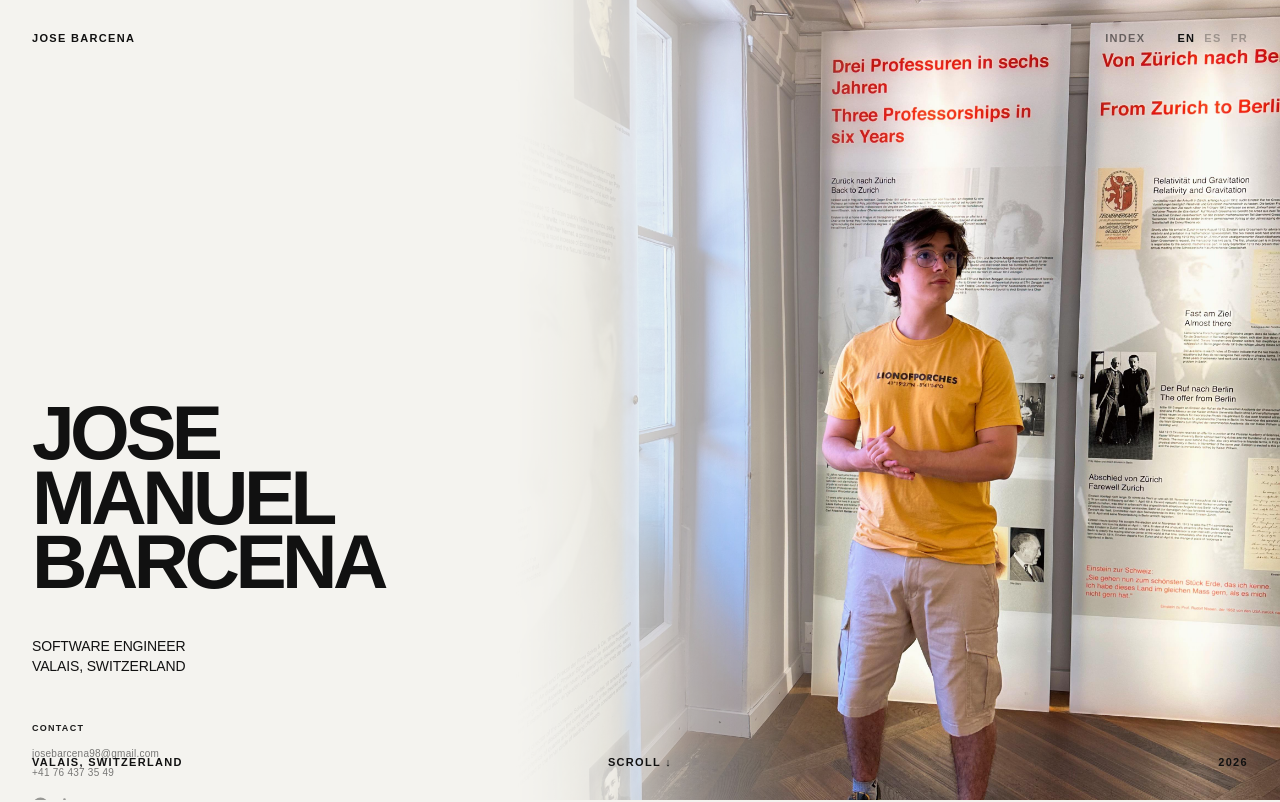
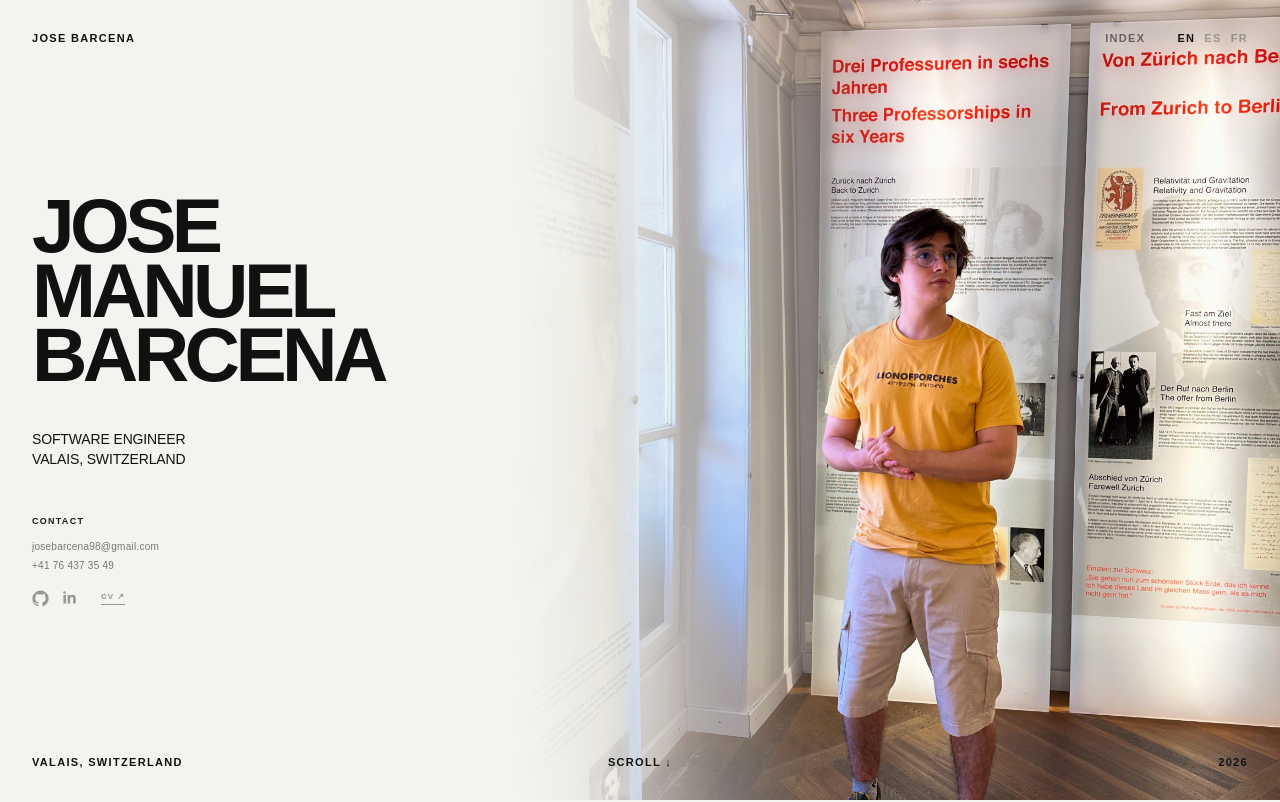
Before and after one commit to Josebarcena/PersonalPage, a React (Vite) app: page / in a window 1280 px wide. Shown: the top 802 px of the page. Built offline with nearby package versions, Linux system fonts and the light colour scheme.

Commit message:
fix: smooth scrolling

```diff
--- /dev/null
+++ b/src/components/SmoothScroll.tsx
@@ -0,0 +1,35 @@
+import {
+    useScroll,
+    useSpring,
+    type MotionValue,
+    type UseScrollOptions,
+} from "motion/react";
+
+import type { RefObject } from "react";
+
+interface UseSmoothScrollProgressOptions {
+    target: RefObject<HTMLElement | null>;
+    offset?: UseScrollOptions["offset"];
+    stiffness?: number;
+    damping?: number;
+    mass?: number;
+}
+
+export function useSmoothScrollProgress({
+                                            target,
+                                            offset = ["start start", "end end"],
+                                            stiffness = 400,
+                                            damping = 50,
+                                            mass = 0.1,
+                                        }: UseSmoothScrollProgressOptions): MotionValue<number> {
+    const { scrollYProgress } = useScroll({
+        target,
+        offset,
+    });
+
+    return useSpring(scrollYProgress, {
+        stiffness,
+        damping,
+        mass,
+    });
+}
--- a/src/sections/Hero.tsx
+++ b/src/sections/Hero.tsx
@@ -1,16 +1,22 @@
-import { motion, useScroll, useTransform } from "motion/react";
+import {
+    motion,
+    useTransform,
+} from "motion/react";
+
 import { useRef } from "react";
 
 import type { Language, SiteContent } from "../content/types";
 import HeroContact from "../components/HeroContact.tsx";
+import { useSmoothScrollProgress } from "../components/SmoothScroll";
+
 
 interface HeroProps {
     content: SiteContent;
     language: Language;
     setLanguage: (language: Language) => void;
-
     openMenu: () => void;
 }
+
 
 export default function Hero({
                                  content,
@@ -21,43 +27,31 @@ export default function Hero({
 
     const heroRef = useRef<HTMLElement>(null);
 
-    const { scrollYProgress } = useScroll({
+    const scrollProgress = useSmoothScrollProgress({
         target: heroRef,
         offset: ["start start", "end start"],
     });
 
     const contentOpacity = useTransform(
-        scrollYProgress,
-        [0, 0.35],
+        scrollProgress,
+        [0, 0.30],
         [1, 0]
     );
 
-    const contentY = useTransform(
-        scrollYProgress,
-        [0, 0.4],
-        [0, -80]
-    );
-
     const portraitScale = useTransform(
-        scrollYProgress,
+        scrollProgress,
         [0, 0.65],
-        [1, 1.08]
-    );
-
-    const portraitX = useTransform(
-        scrollYProgress,
-        [0, 0.65],
-        ["0%", "10%"]
+        [1, 1.03]
     );
 
     const portraitOpacity = useTransform(
-        scrollYProgress,
-        [0.45, 0.8],
+        scrollProgress,
+        [0.42, 0.72],
         [1, 0]
     );
 
     const chromeOpacity = useTransform(
-        scrollYProgress,
+        scrollProgress,
         [0, 0.25],
         [1, 0]
     );
@@ -67,15 +61,14 @@ export default function Hero({
             ref={heroRef}
             className="hero"
         >
-
             <div className="hero__sticky">
 
                 <motion.div
                     className="hero__portrait"
                     style={{
                         scale: portraitScale,
-                        x: portraitX,
                         opacity: portraitOpacity,
+                        willChange: "transform, opacity",
                     }}
                 >
                     <img
@@ -89,9 +82,9 @@ export default function Hero({
                     className="hero__header"
                     style={{
                         opacity: chromeOpacity,
+                        willChange: "opacity",
                     }}
                 >
-
                     <span>JOSE BARCENA</span>
 
                     <div className="hero__top-right">
@@ -101,8 +94,8 @@ export default function Hero({
                         >
                             INDEX
                         </button>
+
                         <nav className="language-selector">
-
                             {(["en", "es", "fr"] as Language[]).map((lang) => (
                                 <button
                                     key={lang}
@@ -116,11 +109,8 @@ export default function Hero({
                                     {lang.toUpperCase()}
                                 </button>
                             ))}
-
                         </nav>
-
                     </div>
-
                 </motion.header>
 
 
@@ -128,10 +118,9 @@ export default function Hero({
                     className="hero__content"
                     style={{
                         opacity: contentOpacity,
-                        y: contentY,
+                        willChange: "opacity",
                     }}
                 >
-
                     <h1 className="hero__title">
                         JOSE
                         <br />
@@ -149,7 +138,6 @@ export default function Hero({
                     </div>
 
                     <HeroContact />
-
                 </motion.div>
 
 
@@ -157,9 +145,9 @@ export default function Hero({
                     className="hero__footer"
                     style={{
                         opacity: chromeOpacity,
+                        willChange: "opacity",
                     }}
                 >
-
                     <span>
                         {content.hero.location}
                     </span>
@@ -169,11 +157,9 @@ export default function Hero({
                     </span>
 
                     <span>2026</span>
-
                 </motion.footer>
 
             </div>
-
         </section>
     );
 }
--- a/src/sections/Story.tsx
+++ b/src/sections/Story.tsx
@@ -1,87 +1,87 @@
 import {
     motion,
-    useScroll,
     useTransform,
 } from "motion/react";
 
 import { useRef } from "react";
 
 import type { SiteContent } from "../content/types";
+import { useSmoothScrollProgress } from "../components/SmoothScroll.tsx";
 
 
 interface StoryProps {
     content: SiteContent;
 }
 
-
 export default function Story({ content }: StoryProps) {
     const storyRef = useRef<HTMLElement>(null);
-    const { scrollYProgress } = useScroll({
+
+    const scrollProgress = useSmoothScrollProgress({
         target: storyRef,
-        offset: ["start start", "end end"],
     });
 
     const backgroundOpacity = useTransform(
-        scrollYProgress,
+        scrollProgress,
         [0, 0.10, 0.30, 0.44, 0.54, 0.88, 1],
         [0.15, 0.62, 0.40, 0.20, 0.42, 0.36, 0.32]
     );
 
     const backgroundScale = useTransform(
-        scrollYProgress,
+        scrollProgress,
         [0, 1],
         [1.08, 1]
     );
 
     const indexOpacity = useTransform(
-        scrollYProgress,
+        scrollProgress,
         [0, 0.12],
         [0, 1]
     );
 
     const locationOpacity = useTransform(
-        scrollYProgress,
+        scrollProgress,
         [0, 0.06, 0.18, 0.24],
         [0, 1, 1, 0]
     );
 
     const locationY = useTransform(
-        scrollYProgress,
+        scrollProgress,
         [0, 0.24],
         [80, -60]
     );
 
     const textOpacity = useTransform(
-        scrollYProgress,
+        scrollProgress,
         [0.25, 0.30, 0.39, 0.44],
         [0, 1, 1, 0]
     );
 
     const textY = useTransform(
-        scrollYProgress,
+        scrollProgress,
         [0.25, 0.44],
         [50, -50]
     );
 
     const curiosityOpacity = useTransform(
-        scrollYProgress,
+        scrollProgress,
         [0.45, 0.50, 0.58, 0.63],
         [0, 1, 1, 0]
     );
 
     const curiosityY = useTransform(
-        scrollYProgress,
+        scrollProgress,
         [0.45, 0.63],
         [80, -80]
     );
+
     const biographyOpacity = useTransform(
-        scrollYProgress,
+        scrollProgress,
         [0.64, 0.69, 0.90, 0.96],
         [0, 1, 1, 0]
     );
 
     const biographyY = useTransform(
-        scrollYProgress,
+        scrollProgress,
         [0.64, 0.69, 0.90, 0.96],
         [60, 0, 0, -60]
     );
@@ -92,13 +92,13 @@ export default function Story({ content }: StoryProps) {
             ref={storyRef}
             className="story"
         >
-
             <div className="story__sticky">
                 <motion.div
                     className="story__background"
                     style={{
                         opacity: backgroundOpacity,
                         scale: backgroundScale,
+                        willChange: "transform, opacity",
                     }}
                 >
                     <img
@@ -107,22 +107,25 @@ export default function Story({ content }: StoryProps) {
                         aria-hidden="true"
                     />
                 </motion.div>
+
                 <motion.span
                     className="story__index"
                     style={{
                         opacity: indexOpacity,
+                        willChange: "opacity",
                     }}
                 >
                     {content.story.section}
                 </motion.span>
+
                 <motion.div
                     className="story__location"
                     style={{
                         y: locationY,
                         opacity: locationOpacity,
+                        willChange: "transform, opacity",
                     }}
                 >
-
                     <h2>
                         {content.story.place}
                     </h2>
@@ -136,28 +139,27 @@ export default function Story({ content }: StoryProps) {
                         <br />
                         8.4115° W
                     </div>
+                </motion.div>
 
-                </motion.div>
                 <motion.div
                     className="story__text"
                     style={{
                         y: textY,
                         opacity: textOpacity,
+                        willChange: "transform, opacity",
                     }}
                 >
+                    <p>{content.story.born}</p>
+                    <p>{content.story.curiosity}</p>
+                </motion.div>
 
-                    <p>{content.story.born}</p>
-
-                    <p>{content.story.curiosity}</p>
-
-                </motion.div>
                 <div className="story__statement">
-
                     <motion.div
                         className="story__statement-content"
                         style={{
                             opacity: curiosityOpacity,
                             y: curiosityY,
+                            willChange: "transform, opacity",
                         }}
                     >
                         <span>{content.story.curiosityStatement.line1}</span>
@@ -166,12 +168,14 @@ export default function Story({ content }: StoryProps) {
                         <span>{content.story.curiosityStatement.line4}</span>
                     </motion.div>
                 </div>
+
                 <div className="story__biography-position">
                     <motion.div
                         className="story__biography"
                         style={{
                             opacity: biographyOpacity,
                             y: biographyY,
+                            willChange: "transform, opacity",
                         }}
                     >
                         <div className="story__biography-main">
@@ -181,21 +185,27 @@ export default function Story({ content }: StoryProps) {
                             <p>{content.story.biography.paragraph4}</p>
                             <p>{content.story.biography.paragraph5}</p>
                         </div>
+
                         <aside className="story__biography-notes">
                             <div className="story__note">
                                 <strong>ASOC</strong>
                                 <span>{content.story.biography.asoc}</span>
                             </div>
+
                             <div className="story__note">
                                 <strong>MENTOR</strong>
                                 <span>{content.story.biography.mentor}</span>
                             </div>
+
                             <div className="story__note">
                                 <strong>STUDENT COUNCIL</strong>
                                 <span>{content.story.biography.council}</span>
                             </div>
                         </aside>
-                        <p className="story__biography-closing">{content.story.biography.closing}</p>
+
+                        <p className="story__biography-closing">
+                            {content.story.biography.closing}
+                        </p>
                     </motion.div>
                 </div>
             </div>
--- a/src/sections/Switzerland.tsx
+++ b/src/sections/Switzerland.tsx
@@ -1,12 +1,12 @@
 import {
     motion,
-    useScroll,
     useTransform,
 } from "motion/react";
 
 import { useRef } from "react";
 
 import type { SiteContent } from "../content/types";
+import { useSmoothScrollProgress } from "../components/SmoothScroll.tsx";
 
 
 interface SwitzerlandProps {
@@ -20,61 +20,60 @@ export default function Switzerland({
 
     const sectionRef = useRef<HTMLElement>(null);
 
-    const { scrollYProgress } = useScroll({
+    const scrollProgress = useSmoothScrollProgress({
         target: sectionRef,
-        offset: ["start start", "end end"],
     });
 
     const backgroundOpacity = useTransform(
-        scrollYProgress,
+        scrollProgress,
         [0, 0.06, 0.90, 1],
         [1, 1, 1, 0.65]
     );
 
     const backgroundScale = useTransform(
-        scrollYProgress,
+        scrollProgress,
         [0, 1],
         [1.08, 1]
     );
 
     const locationOpacity = useTransform(
-        scrollYProgress,
+        scrollProgress,
         [0, 0.08, 0.24, 0.32],
         [0, 1, 1, 0]
     );
 
     const locationY = useTransform(
-        scrollYProgress,
+        scrollProgress,
         [0, 0.32],
         [80, -80]
     );
 
     const statementOpacity = useTransform(
-        scrollYProgress,
+        scrollProgress,
         [0.28, 0.36, 0.48, 0.56],
         [0, 1, 1, 0]
     );
 
     const statementY = useTransform(
-        scrollYProgress,
+        scrollProgress,
         [0.28, 0.56],
         [70, -70]
     );
 
     const textOpacity = useTransform(
-        scrollYProgress,
+        scrollProgress,
         [0.52, 0.60, 0.82, 0.90],
         [0, 1, 1, 0]
     );
 
     const textY = useTransform(
-        scrollYProgress,
+        scrollProgress,
         [0.52, 0.90],
         [60, -60]
     );
 
     const closingOpacity = useTransform(
-        scrollYProgress,
+        scrollProgress,
         [0.78, 0.84, 0.96, 1],
         [0, 1, 1, 1]
     );
@@ -84,13 +83,14 @@ export default function Switzerland({
             ref={sectionRef}
             className="switzerland"
         >
+            <div className="switzerland__sticky">
 
-            <div className="switzerland__sticky">
                 <motion.div
                     className="switzerland__background"
                     style={{
                         opacity: backgroundOpacity,
                         scale: backgroundScale,
+                        willChange: "transform, opacity",
                     }}
                 >
                     <img
@@ -100,19 +100,18 @@ export default function Switzerland({
                     />
                 </motion.div>
 
-                <span className="switzerland__index">
-                    {content.switzerland.section}
-                </span>
+                <span className="switzerland__index">{content.switzerland.section}</span>
 
                 <motion.div
                     className="switzerland__location"
                     style={{
                         opacity: locationOpacity,
                         y: locationY,
+                        willChange: "transform, opacity",
                     }}
                 >
                     <h2>{content.switzerland.place}</h2>
-                        <span>{content.switzerland.country}</span>
+                         <span>{content.switzerland.country}</span>
                 </motion.div>
 
                 <div className="switzerland__statement-position">
@@ -121,12 +120,12 @@ export default function Switzerland({
                         style={{
                             opacity: statementOpacity,
                             y: statementY,
+                            willChange: "transform, opacity",
                         }}
                     >
                         <span>{content.switzerland.statement.line1}</span>
                         <span>{content.switzerland.statement.line2}</span>
                     </motion.div>
-
                 </div>
 
                 <div className="switzerland__text-position">
@@ -135,23 +134,25 @@ export default function Switzerland({
                         style={{
                             opacity: textOpacity,
                             y: textY,
+                            willChange: "transform, opacity",
                         }}
                     >
                         <p>{content.switzerland.paragraph1}</p>
                         <p>{content.switzerland.paragraph2}</p>
                         <p>{content.switzerland.paragraph3}</p>
                     </motion.div>
-
                 </div>
 
                 <motion.div
                     className="switzerland__closing"
                     style={{
                         opacity: closingOpacity,
+                        willChange: "opacity",
                     }}
                 >
                     {content.switzerland.closing}
                 </motion.div>
+
             </div>
         </section>
     );
```
Also changed, not shown: src/sections/Intro.tsx (deleted).
